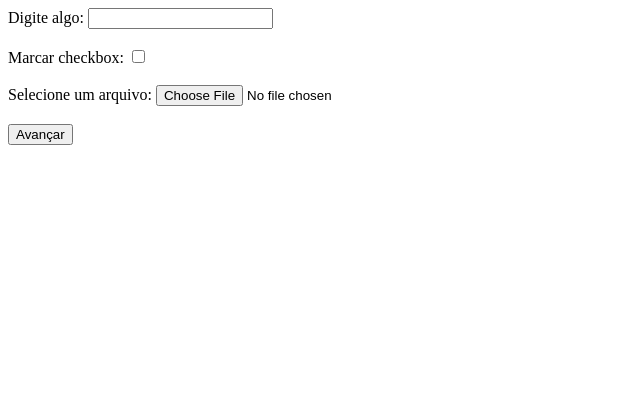
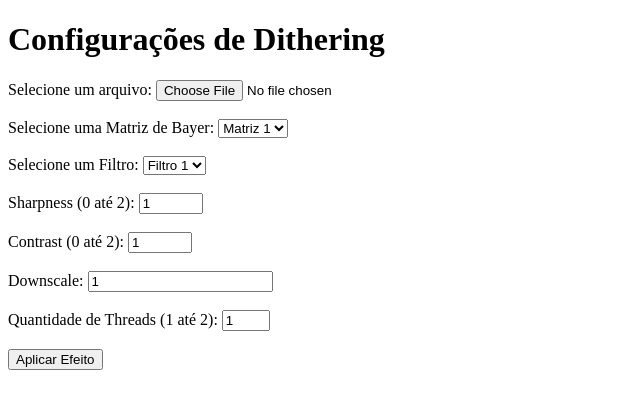
Before and after one commit to madmattp/Bayer-Dithering, a Flask app: page / in a window 1280 px wide. Shown: the top 409 px of the page, without its empty margins (0-640 px from the left). Run offline with Flask 3, Linux system fonts and the light colour scheme.

Commit message:
Added parameters to html

```diff
--- a/app.py
+++ b/app.py
@@ -1,19 +1,30 @@
 from flask import Flask, render_template, request, redirect, url_for
+import os
 
 app = Flask(__name__)
 
 @app.route('/', methods=['GET', 'POST'])
 def main():
+    max_threads = os.cpu_count()  # Limite de threads baseado no número de núcleos
+
     if request.method == 'POST':
-        text = request.form.get('text_input')
-        checkbox = request.form.get('checkbox')
+        # Recebe o arquivo
+        file = request.files['input']
 
-        file = request.files['file_input']
+        # Recebe os demais parâmetros
+        matrix = request.form['matrix']
+        filter_type = request.form['filter']
+        sharpness = float(request.form['sharpness'])
+        contrast = float(request.form['contrast'])
+        downscale = int(request.form['downscale'])
+        threads = int(request.form['threads'])
 
+        if file:
+            pass
 
         return redirect(url_for('success'))
 
-    return render_template('index.html')
+    return render_template('index.html', max_threads=max_threads)
 
 @app.route('/success')
 def success():
--- a/templates/index.html
+++ b/templates/index.html
@@ -3,20 +3,49 @@
 <head>
     <meta charset="UTF-8">
     <meta name="viewport" content="width=device-width, initial-scale=1.0">
-    <title>Formulário</title>
+    <title>Parâmetros de Dithering</title>
 </head>
 <body>
+    <h1>Configurações de Dithering</h1>
     <form method="POST" enctype="multipart/form-data">
-        <label for="text_input">Digite algo:</label>
-        <input type="text" id="text_input" name="text_input"><br><br>
+        <!-- Seleção de arquivo -->
+        <label for="input">Selecione um arquivo:</label>
+        <input type="file" id="input" name="input"><br><br>
 
-        <label for="checkbox">Marcar checkbox:</label>
-        <input type="checkbox" id="checkbox" name="checkbox"><br><br>
+        <!-- Seleção de matriz de Bayer -->
+        <label for="matrix">Selecione uma Matriz de Bayer:</label>
+        <select id="matrix" name="matrix">
+            <option value="matriz1">Matriz 1</option>
+            <option value="matriz2">Matriz 2</option>
+            <option value="matriz3">Matriz 3</option>
+        </select><br><br>
 
-        <label for="file_input">Selecione um arquivo:</label>
-        <input type="file" id="file_input" name="file_input"><br><br>
+        <!-- Seleção de filtro -->
+        <label for="filter">Selecione um Filtro:</label>
+        <select id="filter" name="filter">
+            <option value="filtro1">Filtro 1</option>
+            <option value="filtro2">Filtro 2</option>
+            <option value="filtro3">Filtro 3</option>
+        </select><br><br>
 
-        <button type="submit">Avançar</button>
+        <!-- Sharpness (0 até 2) -->
+        <label for="sharpness">Sharpness (0 até 2):</label>
+        <input type="number" id="sharpness" name="sharpness" min="0" max="2" step="0.1" value="1"><br><br>
+
+        <!-- Contrast (0 até 2) -->
+        <label for="contrast">Contrast (0 até 2):</label>
+        <input type="number" id="contrast" name="contrast" min="0" max="2" step="0.1" value="1"><br><br>
+
+        <!-- Downscale (digite um número) -->
+        <label for="downscale">Downscale:</label>
+        <input type="number" id="downscale" name="downscale" step="1" min="1" value="1"><br><br>
+
+        <!-- Threads (1 até os.cpu_count()) -->
+        <label for="threads">Quantidade de Threads (1 até {{ max_threads }}):</label>
+        <input type="number" id="threads" name="threads" min="1" max="{{ max_threads }}" value="1"><br><br>
+
+        <!-- Botão de submit -->
+        <button type="submit">Aplicar Efeito</button>
     </form>
 </body>
 </html>
```
